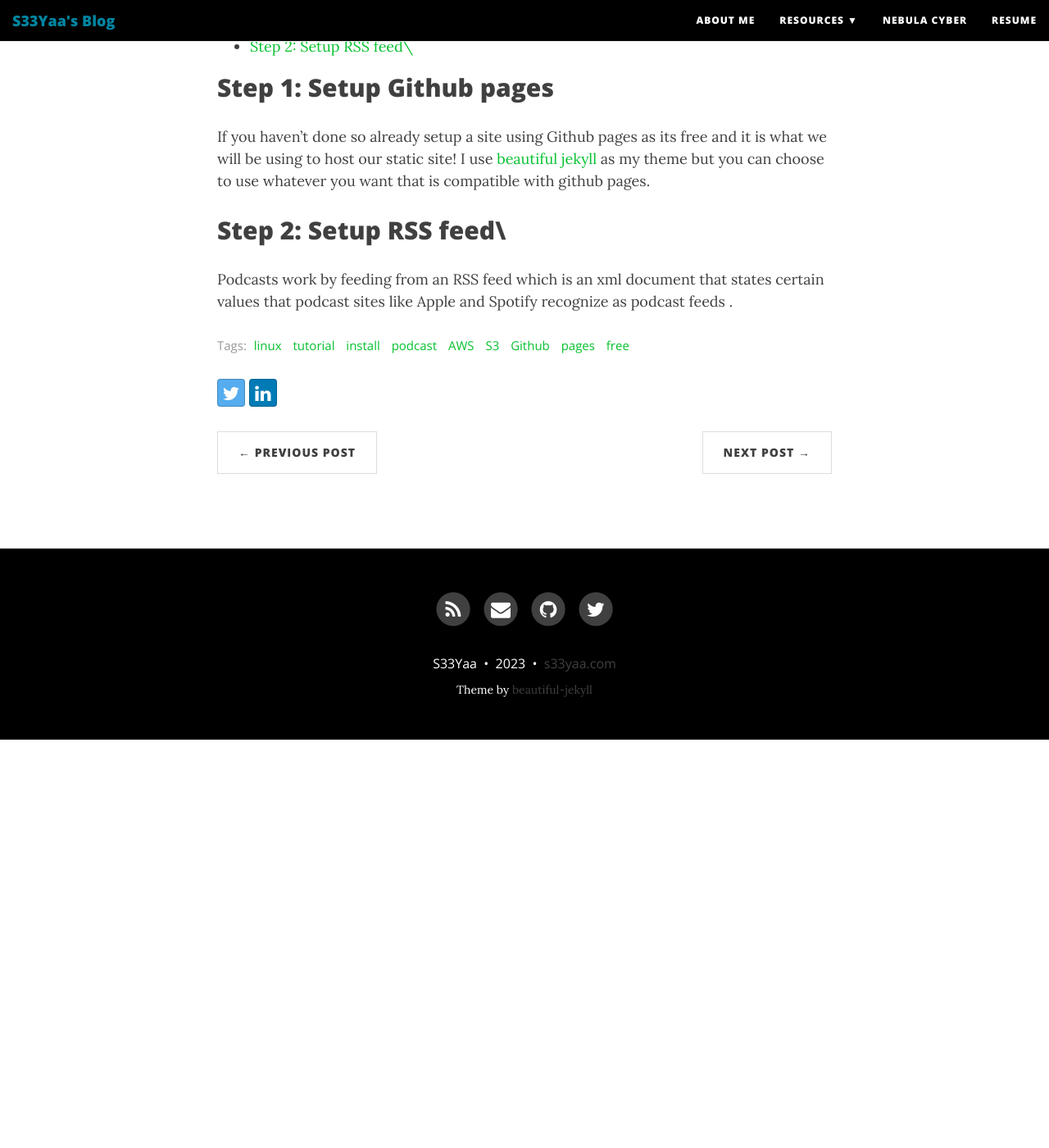
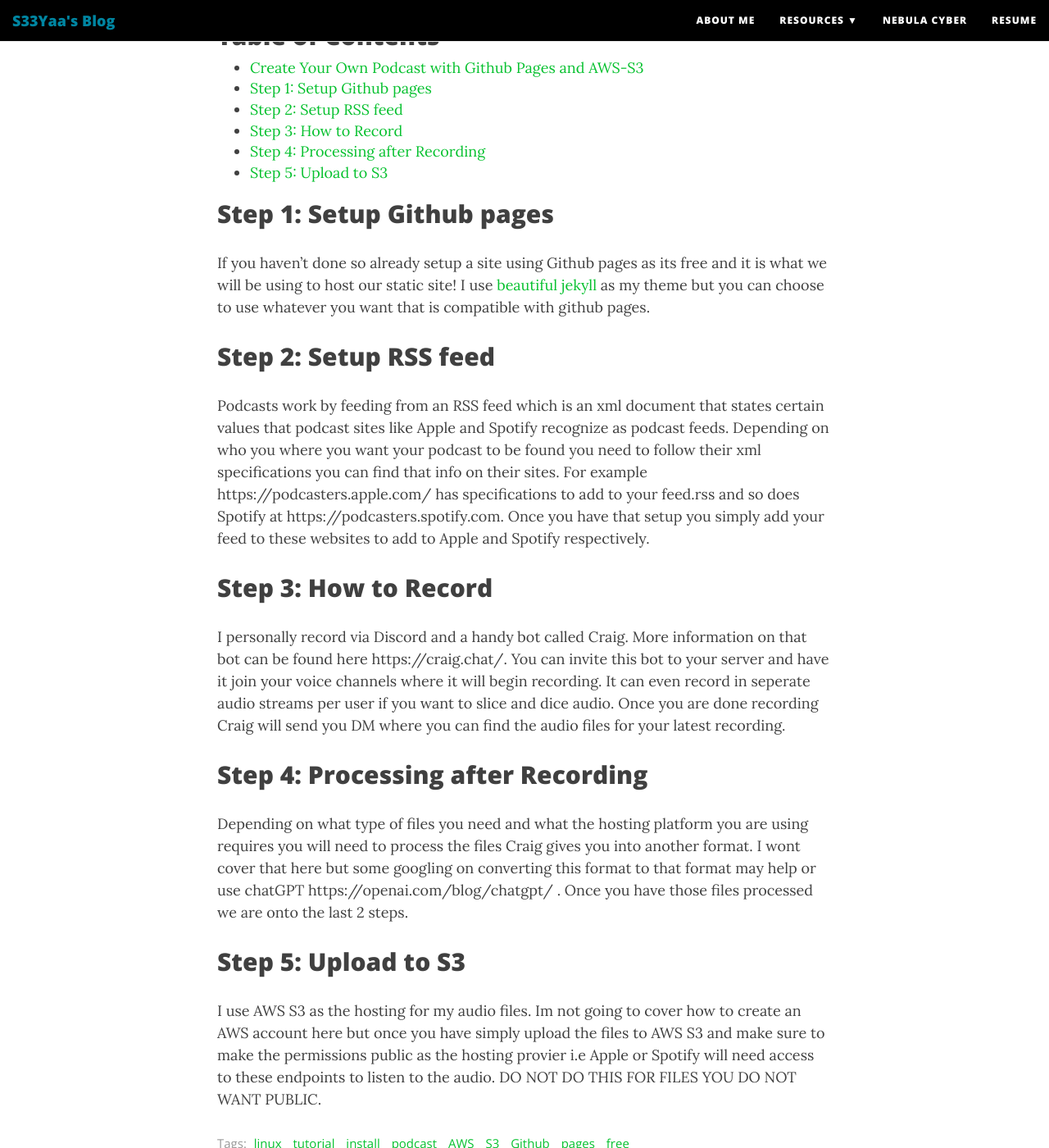
Before and after one commit to vevinkirk/vevinkirk.github.io, a Jekyll site: the page built from _posts/2020-09-10-Create-Your-Own-Podcast-with-Github-Pages-and-AWS-S3.md, in a window 1280 px wide and 1400 px high, scrolled down 728 px. Shown: the whole window at 82% size. Built offline with Jekyll 4.4.1, drawn with Linux system fonts in a browser that asks for light colours; nearby versions of some CDN libraries; the table of contents is made by our own code; before the commit the page ends 1630 px from its top, so only the background shows below that; some of the changed text lies outside the part shown.

Commit message:
Update 2020-09-10-Create-Your-Own-Podcast-with-Github-Pages-and-AWS-S3.md

```diff
--- a/_posts/2020-09-10-Create-Your-Own-Podcast-with-Github-Pages-and-AWS-S3.md
+++ b/_posts/2020-09-10-Create-Your-Own-Podcast-with-Github-Pages-and-AWS-S3.md
@@ -21,6 +21,18 @@
 If you haven't done so already setup a site using Github pages as its free and it is what we will be using to host our static site!
 I use [beautiful jekyll](https://github.com/daattali/beautiful-jekyll) as my theme but you can choose to use whatever you want that is compatible with github pages.
 
-## Step 2: Setup RSS feed\
+## Step 2: Setup RSS feed
 
-Podcasts work by feeding from an RSS feed which is an xml document that states certain values that podcast sites like Apple and Spotify recognize as podcast feeds .
+Podcasts work by feeding from an RSS feed which is an xml document that states certain values that podcast sites like Apple and Spotify recognize as podcast feeds. Depending on who you where you want your podcast to be found you need to follow their xml specifications you can find that info on their sites. For example https://podcasters.apple.com/ has specifications to add to your feed.rss and so does Spotify at https://podcasters.spotify.com. Once you have that setup you simply add your feed to these websites to add to Apple and Spotify respectively.
+
+## Step 3: How to Record
+
+I personally record via Discord and a handy bot called Craig. More information on that bot can be found here https://craig.chat/. You can invite this bot to your server and have it join your voice channels where it will begin recording. It can even record in seperate audio streams per user if you want to slice and dice audio. Once you are done recording Craig will send you DM where you can find the audio files for your latest recording.
+
+## Step 4: Processing after Recording
+
+Depending on what type of files you need and what the hosting platform you are using requires you will need to process the files Craig gives you into another format. I wont cover that here but some googling on converting this format to that format may help or use chatGPT https://openai.com/blog/chatgpt/ . Once you have those files processed we are onto the last 2 steps.
+
+## Step 5: Upload to S3
+
+I use AWS S3 as the hosting for my audio files. Im not going to cover how to create an AWS account here but once you have simply upload the files to AWS S3 and make sure to make the permissions public as the hosting provier i.e Apple or Spotify will need access to these endpoints to listen to the audio. DO NOT DO THIS FOR FILES YOU DO NOT WANT PUBLIC.
```
